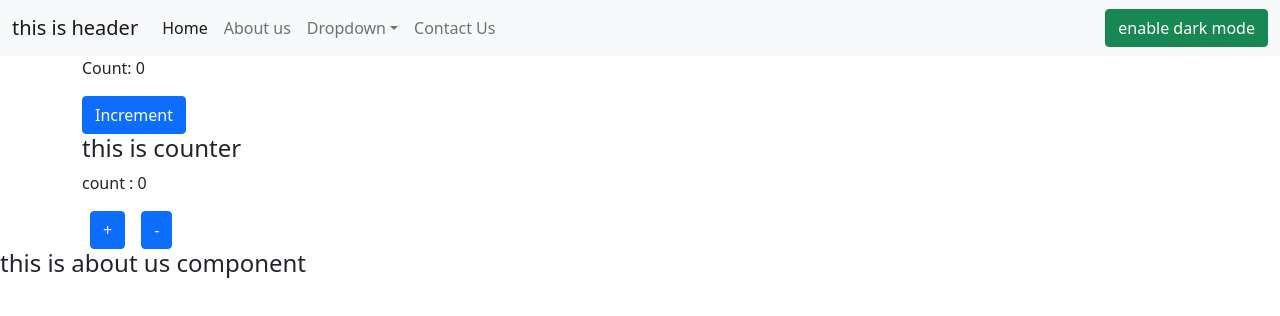
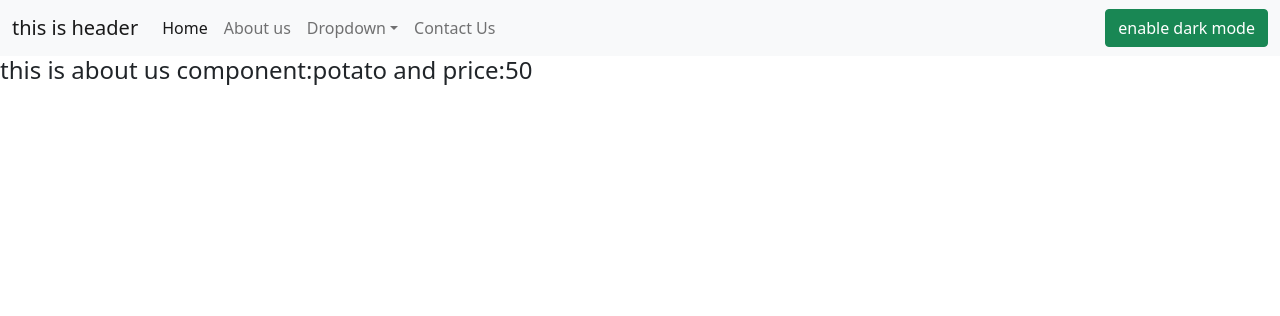
Before and after one commit to Raju-bit-creator/bhadra-react, a React (Vite) app: page /about in a window 1280 px wide. Shown: the top 316 px of the page. Built offline with nearby package versions, Linux system fonts and the light colour scheme.

Commit message:
usecontext hook

```diff
--- a/src/App.jsx
+++ b/src/App.jsx
@@ -13,6 +13,8 @@ import About from './components/About';
 import Home from './components/Home';
 import Func from './components/Func';
 import Counter from './components/Counter';
+import ProductState from './context/ProductState';
+
 
 
 function App() {
@@ -50,17 +52,19 @@ function App() {
 
   return (
     <>
-      <Router>
-        <Navbar title="this is header" mode={mode} text={text} toggleMode={toggleMode} />
-        <Alert alert={alert} showAlert={showAlert} />
-        <Func />
-        <Counter />
+      <ProductState>
+        <Router>
+          <Navbar title="this is header" mode={mode} text={text} toggleMode={toggleMode} />
+          <Alert alert={alert} showAlert={showAlert} />
+          {/* <Func /> */}
+          {/* <Counter /> */}
           <Routes>
-            <Route path='/' element={<Home showAlert={showAlert}  />} />
+            <Route path='/' element={<Home showAlert={showAlert} />} />
             <Route path='/contact' element={<Contact />} />
             <Route path='/about' element={<About />} />
           </Routes>
-      </Router>
+        </Router>
+      </ProductState>
     </>
   )
 }
--- a/src/components/About.jsx
+++ b/src/components/About.jsx
@@ -1,9 +1,18 @@
-import React from 'react'
+import React, { useContext, useEffect } from 'react'
+import productContext from '../context/productContext'
+
 
 const About = () => {
+    const a = useContext(productContext)
+    const {update, product}= a
+
+    // useEffect(() => {
+    //     update()
+    // }, [])
+
     return (
         <div>
-            <h4> this is about us component</h4>
+            <h4> this is about us component:{product.name} and price:{product.price}</h4>
         </div>
     )
 }
--- /dev/null
+++ b/src/context/ProductState.jsx
@@ -0,0 +1,26 @@
+import React, { useState } from 'react'
+import ProductContext from './productContext'
+
+const ProductState = (props) => {
+    const p1 = {
+        name: "potato",
+        price: 50
+    };
+
+    const [product, setProduct] = useState(p1);
+    const update =()=>{
+        setTimeout(() => {
+            setProduct({
+                name: "orange",
+                price: 1
+            })
+        },2000);
+    }
+  return (
+    <ProductContext.Provider value={{product, update}}>
+      {props.children}
+    </ProductContext.Provider>
+  )
+}
+
+export default ProductState
--- /dev/null
+++ b/src/context/productContext.jsx
@@ -0,0 +1,5 @@
+import { createContext } from "react"
+
+const productContext = createContext()
+
+export default productContext
```
Also changed, not shown: src/assets/context API.png (added).
